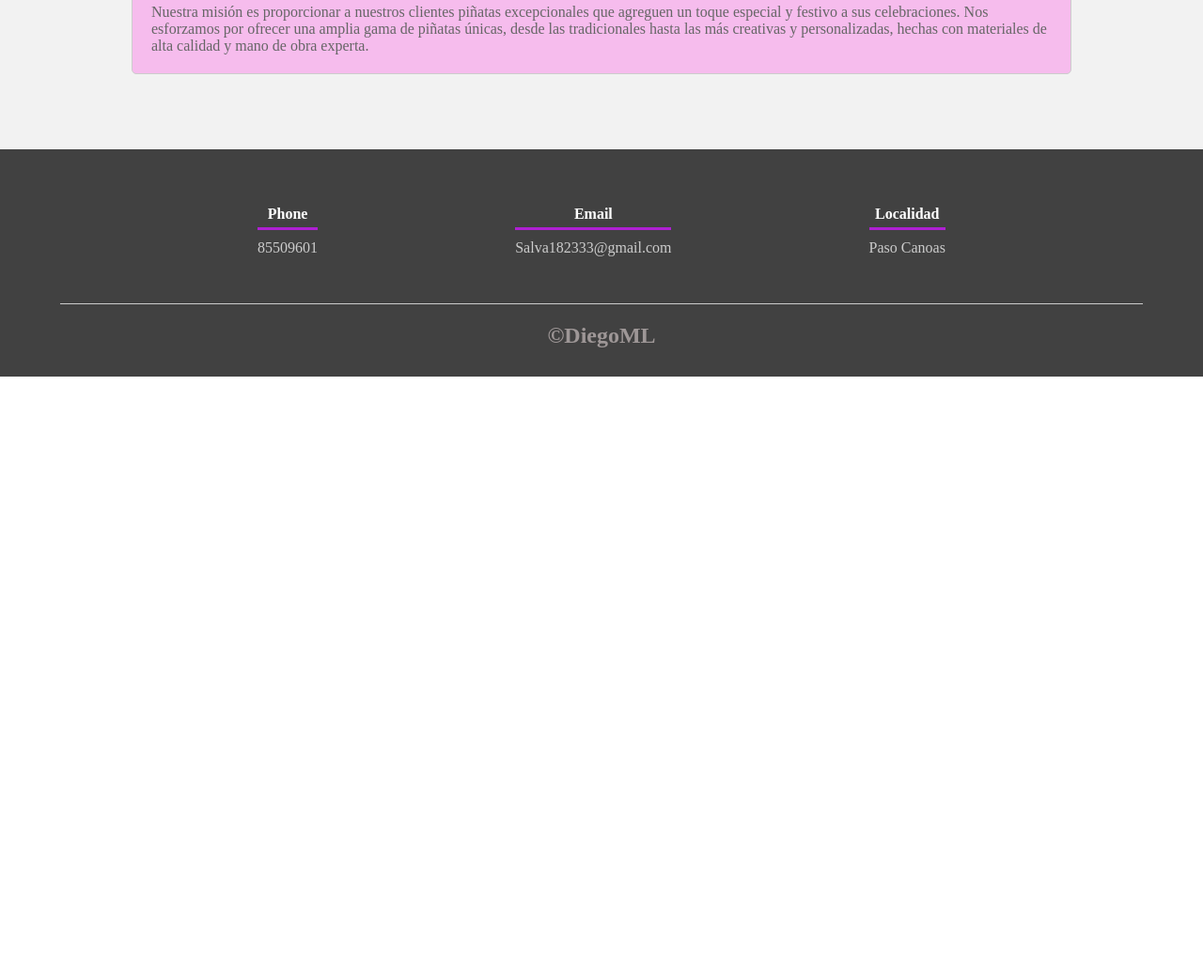
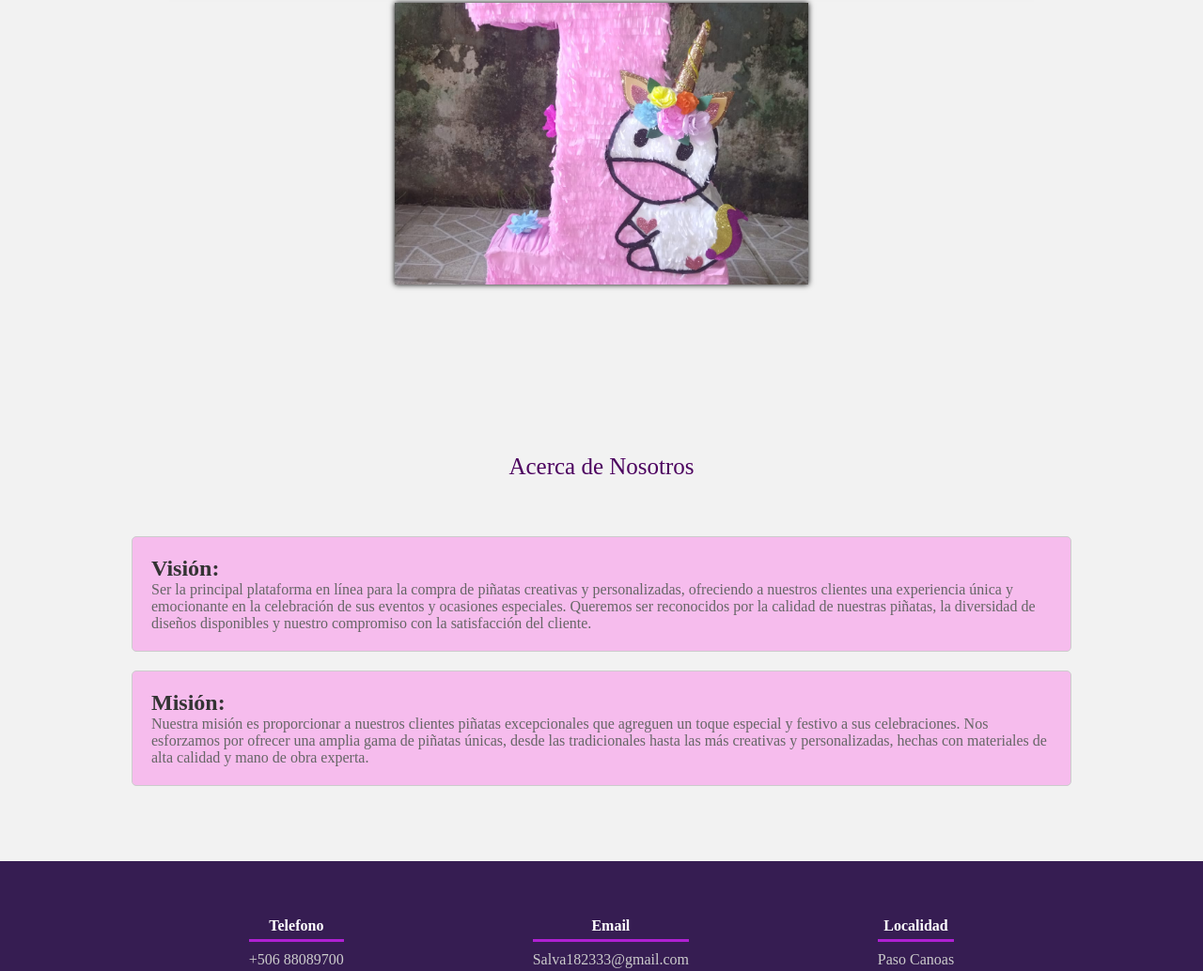
Before and after one commit to Diegosv24/Tienda, a plain HTML site: page index.html in a window 1280 px wide. Shown: the part 1991-3025 px from the top of the page at 94% size. Before the commit the page ends 2392 px from the top, so only its background shows below. Drawn offline with Linux system fonts and the light colour scheme.

Commit message:
Cambios importantes

```diff
--- a/estilo.css
+++ b/estilo.css
@@ -22,7 +22,7 @@
 
 /* Header */
 
-header {
+header  {
     width: 100%;
     height: 600px;
     background: #12c2e9;
@@ -47,7 +47,8 @@ nav>a {
     font-weight: 300;
     text-decoration: none;
     margin-right: 10px;
-    <
+
+
 }
 
 nav>a:hover {
@@ -87,6 +88,15 @@ header .textos-header {
     background: #f2f2f2;
 }
 
+.nosotros{
+        font-size: 25px;
+        font-weight: 300;
+        color: #4c015f;
+        text-align: center;
+        padding: 50px;
+        margin-bottom: 10px;
+}
+
 .galeria-port {
     display: flex;
     justify-content: space-evenly;
@@ -119,7 +129,7 @@ section .sobre-nosotros{
 /* Footer */
 
 footer{
-    background: #414141;
+    background: #361d52;
     padding: 60px 0 30px 0;
     margin: auto;
     overflow: hidden;
@@ -175,3 +185,13 @@ footer{
     color: #666;
     font-size: 16px;
 }
+
+@media screen and (max-witdth:900px){
+    header{
+        background-position: center;
+    }
+}
+
+  .imagen-port{
+    width: 44%;
+  }
--- a/index.html
+++ b/index.html
@@ -14,12 +14,12 @@
 
 	<header>
 		<nav>
-			<a href="#">Inicio</a>
-			<a href="#">Acerca de nosotros</a>
-			<a href="#">Contactanos</a>
+			<a href="#inicio">Inicio</a>
+			<a href="#acerca-de-nosotros">Acerca de nosotros</a>
+			<a href="#contacto">Contactanos</a>
 		</nav>
-		<section class="textos-header">
-			<h1>Diversos estilos de piñatas a tu disposicion.</h1>
+		<section class="textos-header" id="inicio">
+			<h1>Diversos estilos de piñatas a tu disposicion. </h1>
 			<h2>Si lo puedes imaginar lo podemos crear</h2>
 		</section>
 		<div class="wave" style="height: 150px; overflow: hidden;"><svg viewBox="0 0 500 150" preserveAspectRatio="none"
@@ -75,6 +75,7 @@
 		<main>
 			<section class="portafolio">
 				<div class="contenedor">
+					<h1 class="nosotros" id="acerca-de-nosotros">Acerca de Nosotros</h1>
 					<div class="caja">
 						<h2 class="titulo2">Visión:</h2>
 						<p>Ser la principal plataforma en línea para la compra de piñatas creativas y personalizadas,
@@ -105,9 +106,9 @@
 	</main>
 	<footer>
 		<div class="contenedor-footer">
-			<div class="content-foo">
-				<h4>Phone</h4>
-				<p>85509601</p>
+			<div class="content-foo" id="contacto">
+				<h4>Telefono</h4>
+				<p>+506 88089700</p>
 			</div>
 
 			<div class="content-foo">
```
